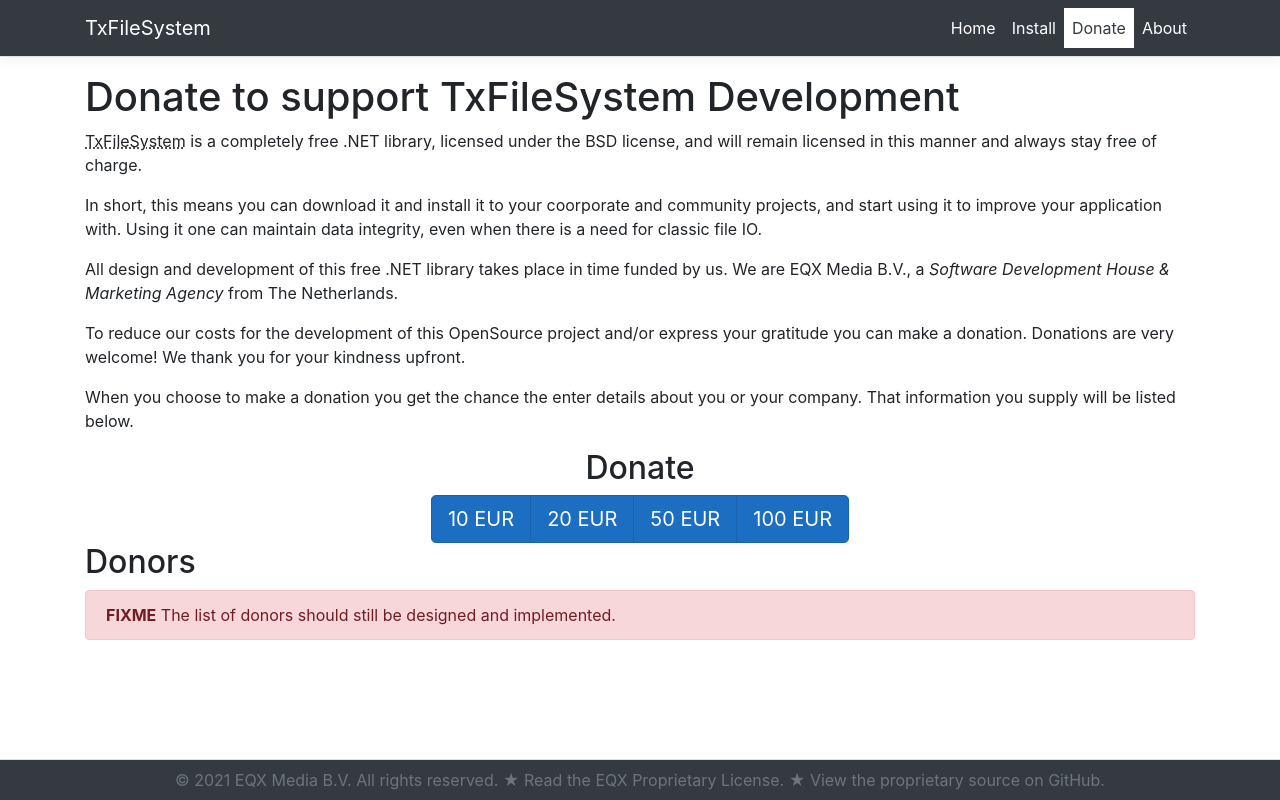
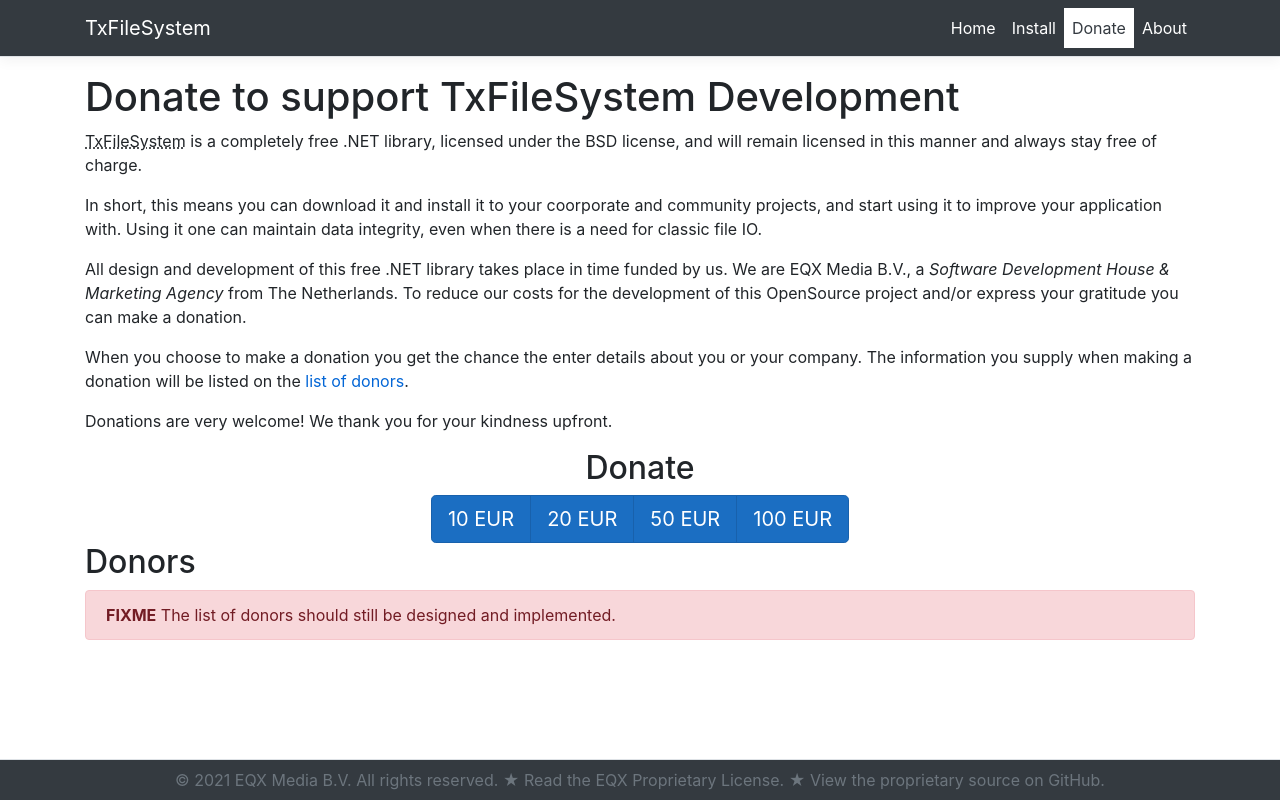
Before and after one commit to eqxmedianl/TxFileSystem.Website, a React (Create React App) app in the folder Website/ClientApp/: page /donate in a window 1280 px wide. Built offline with nearby package versions, Linux system fonts and the light colour scheme.

Commit message:
Added an anchorlink with smooth scrolling to the list of donors

```diff
--- a/Website/ClientApp/package.json
+++ b/Website/ClientApp/package.json
@@ -14,6 +14,7 @@
     "react-helmet": "^6.1.0",
     "react-router-bootstrap": "^0.25.0",
     "react-router-dom": "^5.1.2",
+    "react-router-hash-link": "^2.4.0",
     "react-scripts": "^3.4.4",
     "reactstrap": "^8.4.1",
     "rimraf": "^2.6.2",
--- a/Website/ClientApp/src/components/Controls/DonorsListing.js
+++ b/Website/ClientApp/src/components/Controls/DonorsListing.js
@@ -15,7 +15,7 @@
 
         return (
             // TODO: need to add fetch and render logic to list the sponsors that donated.
-            <section className="donors">
+            <section className="donors" id="donors">
                 <h2>Donors</h2>
                 <div className="alert alert-danger">
                     <strong>FIXME</strong> The list of donors should still be designed and implemented.
--- a/Website/ClientApp/src/components/Pages/Donate.js
+++ b/Website/ClientApp/src/components/Pages/Donate.js
@@ -8,6 +8,7 @@
  */
 import React, { Component } from 'react';
 import Helmet from "react-helmet";
+import { HashLink as Link } from 'react-router-hash-link';
 import uuid from 'react-uuid'
 import Cookies from 'universal-cookie';
 
@@ -115,11 +116,12 @@
                     start using it to improve your application with. Using it one can maintain data integrity, even when
                         there is a need for classic file IO.</p>
                     <p>All design and development of this free .NET library takes place in time funded by us. We are EQX Media B.V.,
-                        a <i>Software Development House & Marketing Agency</i> from The Netherlands.</p>
-                    <p>To reduce our costs for the development of this OpenSource project and/or express your gratitude you can
-                        make a donation. Donations are very welcome! We thank you for your kindness upfront.</p>
-                    <p>When you choose to make a donation you get the chance the enter details about you or your company. That
-                        information you supply will be listed below.</p>
+                        a <i>Software Development House & Marketing Agency</i> from The Netherlands. To reduce our costs for the
+                        development of this OpenSource project and/or express your gratitude you can make a donation.</p>
+                    <p>When you choose to make a donation you get the chance the enter details about you or your company. The
+                        information you supply when making a donation will be listed on the <Link to='#donors'
+                        scroll={el => el.scrollIntoView({ behavior: 'smooth' })}>list of donors</Link>.</p>
+                    <p>Donations are very welcome! We thank you for your kindness upfront.</p>
                 </article>
                 <DonateButtonBar onDonate={this.handleDonate} />
                 <DonorsListing />
```
Also changed, not shown: 1 other file (tests, documents, lock files or other folders).
